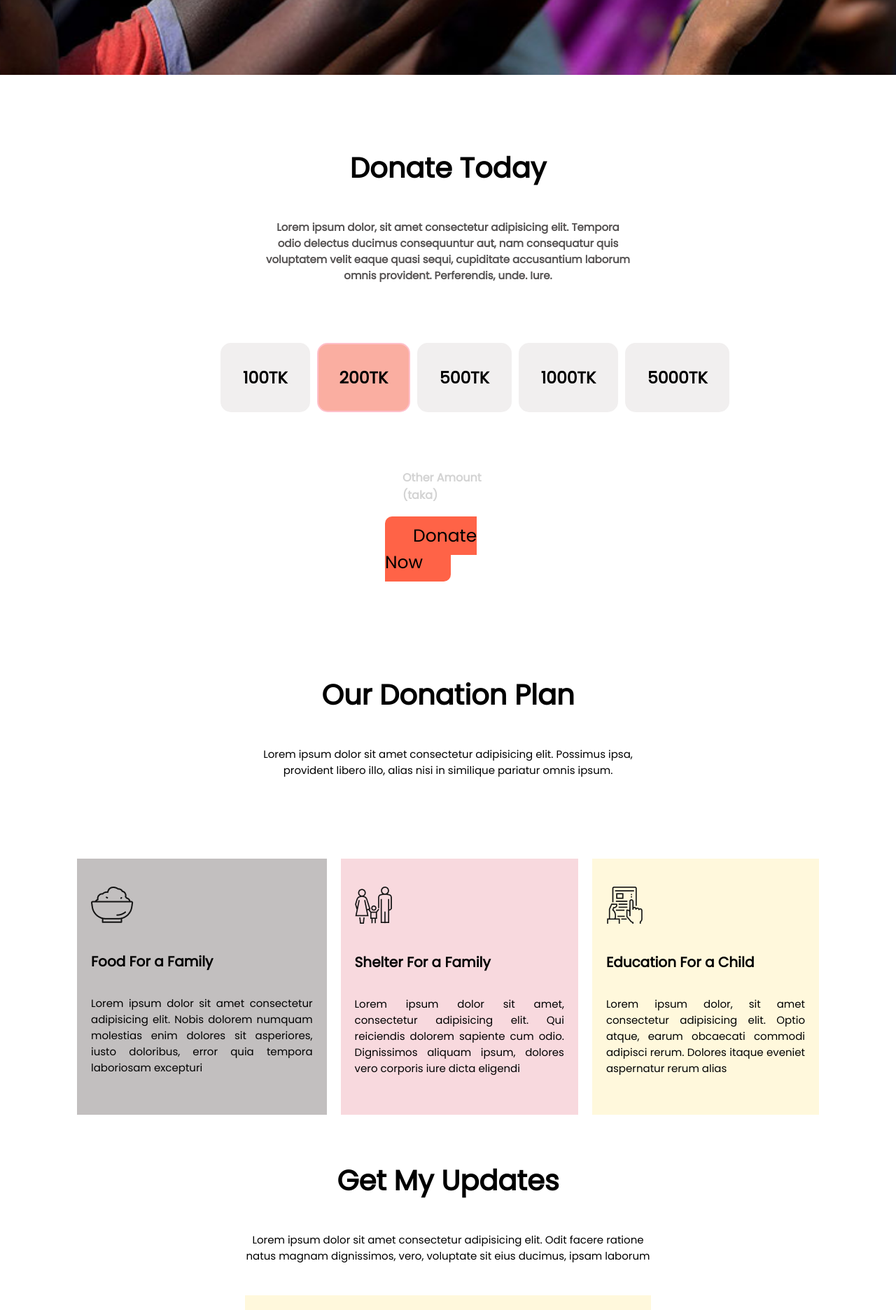
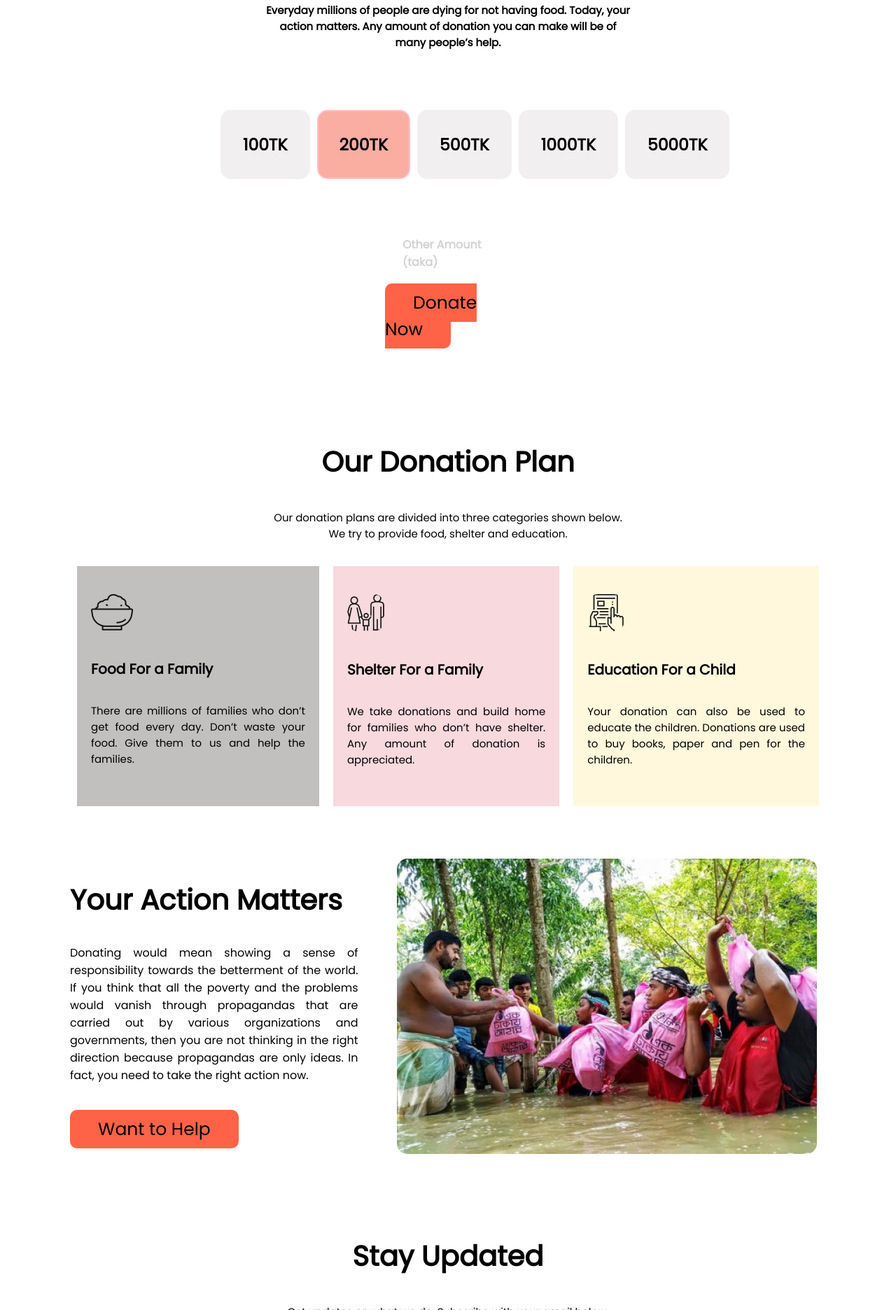
Before and after one commit to DGAnik/assignment-01, a plain HTML site: page index.html in a window 1280 px wide. Shown: the part 928-2800 px from the top of the page at 70% size. Drawn offline with Linux system fonts and the light colour scheme.

Commit message:
all done

```diff
--- a/index.html
+++ b/index.html
@@ -13,69 +13,91 @@
   <link rel="preconnect" href="https://fonts.googleapis.com">
 <link rel="preconnect" href="https://fonts.gstatic.com" crossorigin>
 <link href="https://fonts.googleapis.com/css2?family=Poppins&display=swap" rel="stylesheet">
-
 </head>
 <body>
-  <section class="top-banner">
+  <!--Top Banner-->
+  <section>
     <div class="donate-now">
       <h1>Let's Help Those Who Are More In Need</h1>
-      <p class="normal-p">Lorem ipsum dolor sit amet consectetur adipisicing elit. Exercitationem dolorum excepturi odio inventore veritatis. Aliquid voluptates non unde veniam recusandae incidunt adipisci obcaecati ducimus, modi fuga similique nihil iusto molestias.</p>
+      <p class="normal-p">Poor people do not have enough clothing, food, education and healthcare. Being poor means deprived economically, politically and socially. They hardly get opportunities. They have inadequate nutrition, higher risk of diseases and lack access to healthcare and basic essentials for living resulting in low achievement. Let's help them.</p>
      <a class="donate-button">Donate Now</a>
     </div>
   </section>
+
+  <!--Donate Today-->
   <section class="second-part">
-    <div class="donate-today">
-      <h2>Donate Today</h2>
-      <p id="second-para" class="normal-p">Lorem ipsum dolor, sit amet consectetur adipisicing elit. Tempora odio delectus ducimus consequuntur aut, nam consequatur quis voluptatem velit eaque quasi sequi, cupiditate accusantium laborum omnis provident. Perferendis, unde. Iure.</p>
+    <div id="donate-today">
+      <h2 class="common-h2">Donate Today</h2>
+      <p class="normal-p">Everyday millions of people are dying for not having food. Today, your action matters. Any amount of donation you can make will be of many people’s help.</p>
     </div>
-    <div class="amount-option">
+    <div id="amount-option">
       <h3>100TK</h3>
       <h3 id="checked">200TK</h3>
       <h3>500TK</h3>
       <h3>1000TK</h3>
       <h3>5000TK</h3>
     </div>
-    <div class="other-amount">
+    <div id="other-amount">
       <h4>Other Amount (taka)</h4>
       <a class="donate-button">Donate Now</a>
     </div>
   </section>
+
+  <!--Our Donation Plan-part-->
   <section id="section3">
     <div>
-      <h2>Our Donation Plan</h2>
-      <p class="normal-p">Lorem ipsum dolor sit amet consectetur adipisicing elit. Possimus ipsa,<br> provident libero illo, alias nisi in similique pariatur omnis ipsum.</p>
+      <h2 class="common-h2">Our Donation Plan</h2>
+      <p class="normal-p">Our donation plans are divided into three categories shown below.<br>We try to provide food, shelter and education.</p>
     </div>
   </section>
   <section id="flexible-container">
       <div class="flex-div" id="background-color-1">
         <img src="icons/food.png" alt="food-icon">
         <h5>Food For a Family</h5>
-        <p class="para-3">Lorem ipsum dolor sit amet consectetur adipisicing elit. Nobis dolorem numquam molestias enim dolores sit asperiores, iusto doloribus, error quia tempora laboriosam excepturi</p>
+        <p class="para-3">There are millions of families who don’t get food every day. Don’t waste your food. Give them to us and help the families.</p>
       </div>
+
       <div class="flex-div" id="background-color-2">
         <img src="icons/shelter.png" alt="Shelter-icon">
         <h5>Shelter For a Family</h5>
-        <p class="para-3">Lorem ipsum dolor sit amet, consectetur adipisicing elit. Qui reiciendis dolorem sapiente cum odio. Dignissimos aliquam ipsum, dolores vero corporis iure dicta eligendi</p>
+        <p class="para-3">We take donations and build home for families who don’t have shelter. Any amount of donation is appreciated.</p>
       </div>
+
       <div class="flex-div" id="background-color-3">
         <img src="icons/Frame-1.png" alt="Education-icon">
         <h5>Education For a Child</h5>
-        <p class="para-3">Lorem ipsum dolor, sit amet consectetur adipisicing elit. Optio atque, earum obcaecati commodi adipisci rerum. Dolores itaque eveniet aspernatur rerum alias</p>
+        <p class="para-3">Your donation can also be used to educate the children. Donations are used to buy books, paper and pen for the children.</p>
       </div>
   </section>
+
+  <!--Your Actions Matters-part-->
+  <section id="flexible-container-2">
+    <div id="flex2-div">
+      <h2 id="flex-h2">Your Action Matters</h2>
+      <p id="flex-p">Donating would mean showing a sense of responsibility towards the betterment of the world. If you think that all the poverty and the problems would vanish through propagandas that are carried out by various organizations and governments, then you are not thinking in the right direction because propagandas are only ideas. In fact, you need to take the right action now.</p>
+      <a class="donate-button">Want to Help</a>
+    </div>
+    <div id="flex2-div-img">
+      <img src="images/donation11.jpg" alt="food-distribution">
+    </div>
+  </section>
+
+  <!--Get My Updates-part-->
   <section>
     <div>
-      <h2>Get My Updates</h2>
-      <p class="normal-p">Lorem ipsum dolor sit amet consectetur adipisicing elit. Odit facere ratione<br> natus magnam dignissimos, vero, voluptate sit eius ducimus, ipsam laborum</p>
+      <h2 class="common-h2">Stay Updated</h2>
+      <p class="normal-p">Get updates on what we do. Subscribe with your email below. <br>Stay with us and help us to help the needy.</p>
     </div>
     <div>
-      <form>
+      <form action="">
         <input type="email" name="mail-fetch" placeholder="Email">
         <button type="submit">Subscribe</button>
       </form>
     </div>
   </section>
 </body>
+
+<!--footer section-->
 <footer>
     <h2>Be Kind</h2>
     <p>You can help them</p>
--- a/style.css
+++ b/style.css
@@ -3,26 +3,25 @@ body, html{
   height: 100%;
   margin: 0;
 }
-
+  /*for all the h1 tags*/
 h1 {
   font-size: 60px;
   font-weight: 900;
 }
 
+/*paragraph under---"our donation plan", "get my updates"*/
 .normal-p{
   font-size: 15px;
   text-align: center;
-  padding-top: 5px;
+  padding-top: -200px;
   padding-bottom: 5px;
   padding-left: 80px;
   padding-right: 80px;
 }
 
-#second-para {
-  color: rgb(85, 82, 82);
-}
+/* h2 tags for="donate today" "our donation plan"stay updated"*/
 
-h2{
+.common-h2{
   font-size: 40px;
   font-weight: 900;
   text-align: center;
@@ -31,7 +30,7 @@ h2{
   padding-right: 150px;
   padding-bottom: 5px;
 }
-
+/* amounts of money*/
 h3{
   background-color: rgb(241, 239, 239);
   padding: 30px;
@@ -39,31 +38,30 @@ h3{
   border: 2px solid rgb(241, 239, 239);
   border-radius: 15px;
 }
-
+/*h5 for "food for family" "education for family" "shelter for family"*/
 h5{
   font-size: 20px;
 }
-
+/*200tk colored*/
 #checked {
   background-color: rgb(250, 174, 161);
   border: 2px solid pink;
 }
-
+/* "let's help those....-full div*/
 .donate-now {
   text-align:center;
   color: white;
   font-weight: 900;
-  padding: 300px;
+  padding: 150px;
   background-image: url(images/donation13.jpg);
   background-position: center;
   background-repeat: no-repeat;
   background-size: cover;
-  height: 100%;
   margin: 0;
   border: 0;
   background
 }
-
+/* "buttons for "donate now" "want to help"*/
 .donate-button {
   background-color: tomato;
   text-decoration: none;
@@ -72,80 +70,118 @@ h5{
   border-radius: 10px;
 }
 
-.donate-today {
+
+/* "donate today--full div*/
+#donate-today {
   text-align: center;
   padding: 50px 300px;
   font-weight: 900;
 }
 
 
-
-#donate-button {
-  background-color: tomato;
-  padding: 10px;
-}
-
-.amount-option{
+/* "100tk 200tk 500tk....full div*/
+#amount-option{
   display: flex;
   font-size: 20px;
   text-align: center;
   padding: 10px 310px;
 }
-
-.other-amount {
+/* "div for 'other amount' 'second donate now button'*/
+#other-amount {
   margin: 20px;
   padding: 20px 530px;
 }
-
+/* "other amount" */
 div h4{
   color: lightgray;
   padding: 5px;
   margin-left: 20px;
 }
-
+/* "our donation plan" whole section*/
 #section3 {
   margin: 100px;
 }
-
+/* "3 div in-line view" */
 #flexible-container{
   display: flex;
-  margin: 10px 100px;
+  margin-left: 100px;
+  margin-right: 100px;
+  margin-top: -80px;
+  margin-bottom: 60px;
 }
 
+/* 'food shelter education' */
 .flex-div {
   padding: 40px 20px;
   margin: 10px;
 }
 
+/* 'your action matters'-whole section*/
+#flexible-container-2 {
+  display: flex;
+  margin-left: 100px;
+}
+/* 'Your action matters' 'the paragraph' */
+#flex2-div {
+  width: 50%;
+}
+/* image of 'your action matters' */
+#flex2-div-img {
+  width: 80%;
+  padding-left: 50px;
+  padding-right: 50px;
+  padding-bottom: 50px;
+  border: 5px solid white;
+  border-radius: 15px;
+}
+/* image of 'your action matters' */
+img {
+  border-radius: 15px;
+}
+/* 'your action matters' line*/
+#flex-h2 {
+  font-size: 40px;
+}
+
+/* paragraph under 'your action matters' */
+#flex-p {
+  padding-bottom: 30px;
+  text-align: justify;
+}
+
+/* paragraph under 'food shelter education for family' */
 .para-3
 {
   text-align: justify;
   font-size: 15px;
 }
-
+/* food for family---background color' */
 #background-color-1 {
   background-color: rgb(194, 191, 191);
 }
+/* shelter for family---background color' */
 #background-color-2 {
   background-color: rgb(248, 217, 222);
 }
+/* education for family---background color' */
 #background-color-3 {
   background-color: cornsilk;
 }
 
+/* 'Stay Updated---form' */
 form {
   background-color: cornsilk;
   margin: 40px 350px;
   padding: 40px 140px;
 }
-
+/* subscribe---button' */
 button {
   background-color: tomato;
   border: 5px solid tomato;
   padding: 10px 20px;
   margin-left: -2px;
 }
-
+/* email---placeholder in the form' */
 input[type=email] {
   background-color: rgb(206, 192, 192);
   border: 5px solid rgb(206, 192, 192);
@@ -159,18 +195,17 @@ footer {
   margin: 120px 0px;
   padding: 5px 200px 30px 200px;
 }
-
+/* Be Kind*/
 footer h2 {
   color: tomato;
   font-size: 30px;
   font-family:cursive;
   margin-bottom: 10px;
 }
-
+/* paragraph of footer*/
 footer p {
   color: white;
   font-size: 15px;
   font-family: inherit;
   margin-top: 15px;
-
 }
```
Lines whose indentation alone changed are shown as unchanged.
